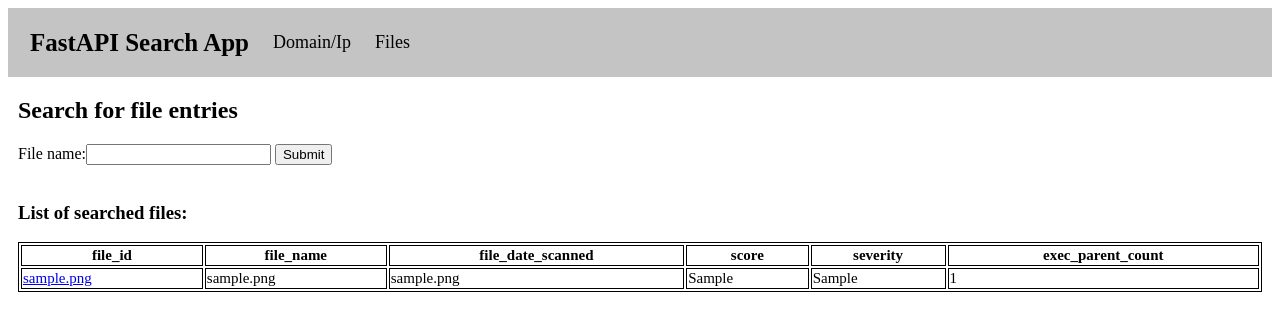
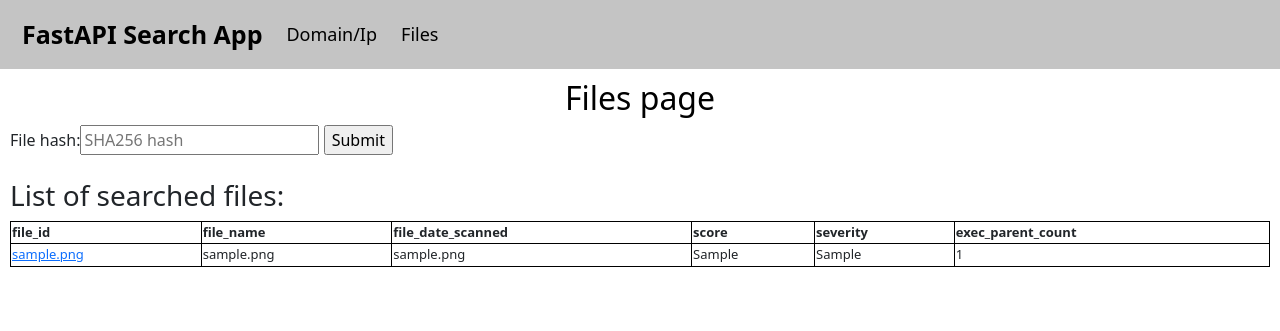
Before and after one commit to tyse-2001/fis_fastapi_repo, a Django app: page /fastapi_table/files/ in a window 1280 px wide. Shown: the top 331 px of the page. Run offline with Django 3.2, Linux system fonts and the light colour scheme; tables that the repository leaves empty hold one stand-in row (values such as "Sample post").

Commit message:
Updated code
fis_django:
form.py: included placeholder text, and changed the max value for each form to the appropiate values

style.css:  minor chnages to stylesheet

template files(domain_ip_page.html, domain_ip_search, files_page, files_search, index):
included the bootstrap css

```diff
--- a/fis_django/fastapi_table/form.py
+++ b/fis_django/fastapi_table/form.py
@@ -1,7 +1,23 @@
 from django import forms
 
 class DomainIpForm(forms.Form):
-    domain_ip_name = forms.CharField(label='Domain/Ip name', max_length=100)
+    domain_ip_name = forms.CharField(
+        label='Domain/Ip name',
+        max_length=255,
+        widget=forms.TextInput(
+            attrs={
+                'placeholder': 'e.g. google.com'
+            }
+        )
+    )
 
 class FilesForm(forms.Form):
-    file_name = forms.CharField(label='File name', max_length=100)
+    file_name = forms.CharField(
+        label='File hash',
+        max_length=64,
+        widget=forms.TextInput(
+            attrs={
+                'placeholder': 'SHA256 hash'
+            }
+        )
+    )
--- a/fis_django/fastapi_table/static/fastapi_table/style.css
+++ b/fis_django/fastapi_table/static/fastapi_table/style.css
@@ -4,6 +4,10 @@
 
 div.main-body{
   margin: 10px;
+}
+
+div.page_name{
+  text-align: center;
 }
 
 /* Table CSS */
@@ -20,7 +24,7 @@
   width: 100%
 }
 th, td {
-  font-size: 15px;
+  font-size: 13px;
 }
 .severity-low {
   background-color: rgb(195, 247, 195);
--- a/fis_django/fastapi_table/templates/fastapi_table/domain_ip_page.html
+++ b/fis_django/fastapi_table/templates/fastapi_table/domain_ip_page.html
@@ -2,12 +2,15 @@
 <html>
     <head>
         {% load static %}
+        <link href="https://cdn.jsdelivr.net/npm/bootstrap@5.0.0-beta1/dist/css/bootstrap.min.css" rel="stylesheet" integrity="sha384-giJF6kkoqNQ00vy+HMDP7azOuL0xtbfIcaT9wjKHr8RbDVddVHyTfAAsrekwKmP1" crossorigin="anonymous">
         <link rel="stylesheet" type="text/css" href="{% static 'fastapi_table/style.css' %}">
     </head>
     <body>
         {% include "fastapi_table/page_header.html" %}
         <div class="main-body">
-            <h2>Domain/Ip page</h2>
+            <div class="page_name">
+                <h2>Domain/Ip details</h2>
+            </div>
             <br>
             <form action="/fastapi_table/domain_ip_get/" method="get">
                 {% csrf_token %}
--- a/fis_django/fastapi_table/templates/fastapi_table/domain_ip_search.html
+++ b/fis_django/fastapi_table/templates/fastapi_table/domain_ip_search.html
@@ -2,12 +2,15 @@
 <html>
     <head>
         {% load static %}
+        <link href="https://cdn.jsdelivr.net/npm/bootstrap@5.0.0-beta1/dist/css/bootstrap.min.css" rel="stylesheet" integrity="sha384-giJF6kkoqNQ00vy+HMDP7azOuL0xtbfIcaT9wjKHr8RbDVddVHyTfAAsrekwKmP1" crossorigin="anonymous">
         <link rel="stylesheet" type="text/css" href="{% static 'fastapi_table/style.css' %}">
     </head>
     <body>
         {% include "fastapi_table/page_header.html" %}
         <div class="main-body">
-            <h2>Search for domain/ip entries</h2>
+            <div class="page_name">
+                <h2>Domain/Ip page</h2>
+            </div>
             <form action="/fastapi_table/domain_ip_get/" method="get">
                 {% csrf_token %}
                 {{ form }}
--- a/fis_django/fastapi_table/templates/fastapi_table/files_page.html
+++ b/fis_django/fastapi_table/templates/fastapi_table/files_page.html
@@ -2,12 +2,15 @@
 <html>
     <head>
         {% load static %}
+        <link href="https://cdn.jsdelivr.net/npm/bootstrap@5.0.0-beta1/dist/css/bootstrap.min.css" rel="stylesheet" integrity="sha384-giJF6kkoqNQ00vy+HMDP7azOuL0xtbfIcaT9wjKHr8RbDVddVHyTfAAsrekwKmP1" crossorigin="anonymous">
         <link rel="stylesheet" type="text/css" href="{% static 'fastapi_table/style.css' %}">
     </head>
     <body>
         {% include "fastapi_table/page_header.html" %}
         <div class="main-body">
-            <h2>Files page</h2>
+            <div class="page_name">
+                <h2>Files details</h2>
+            </div>
             <br>
             <form action="/fastapi_table/files_get/" method="get">
                 {% csrf_token %}
--- a/fis_django/fastapi_table/templates/fastapi_table/files_search.html
+++ b/fis_django/fastapi_table/templates/fastapi_table/files_search.html
@@ -2,12 +2,15 @@
 <html>
     <head>
         {% load static %}
+        <link href="https://cdn.jsdelivr.net/npm/bootstrap@5.0.0-beta1/dist/css/bootstrap.min.css" rel="stylesheet" integrity="sha384-giJF6kkoqNQ00vy+HMDP7azOuL0xtbfIcaT9wjKHr8RbDVddVHyTfAAsrekwKmP1" crossorigin="anonymous">
         <link rel="stylesheet" type="text/css" href="{% static 'fastapi_table/style.css' %}">
     </head>
     <body>
         {% include "fastapi_table/page_header.html" %}
         <div class="main-body">
-            <h2>Search for file entries</h2>
+            <div class="page_name">
+                <h2>Files page</h2>
+            </div>
             <form action="/fastapi_table/files_get/" method="get">
                 {% csrf_token %}
                 {{ form }}
--- a/fis_django/fastapi_table/templates/fastapi_table/index.html
+++ b/fis_django/fastapi_table/templates/fastapi_table/index.html
@@ -2,15 +2,18 @@
 <html>
     <head>
         {% load static %}
+        <link href="https://cdn.jsdelivr.net/npm/bootstrap@5.0.0-beta1/dist/css/bootstrap.min.css" rel="stylesheet" integrity="sha384-giJF6kkoqNQ00vy+HMDP7azOuL0xtbfIcaT9wjKHr8RbDVddVHyTfAAsrekwKmP1" crossorigin="anonymous">
         <link rel="stylesheet" type="text/css" href="{% static 'fastapi_table/style.css' %}">
     </head>
     <body>
         {% include "fastapi_table/page_header.html" %}
+        <div class="main-body">
             <h2>VirusTotal Fields:</h2>
             <ul>
                 <li><a href="/fastapi_table/domain_ip">Domain_Ip</a></li>
                 <li><a href="/fastapi_table/files">Files</a></li>
             </ul>
             <a href="/">Go back to app listings</a>
+        </div>
     </body>
 </html>
```
Lines whose indentation alone changed are shown as unchanged.
